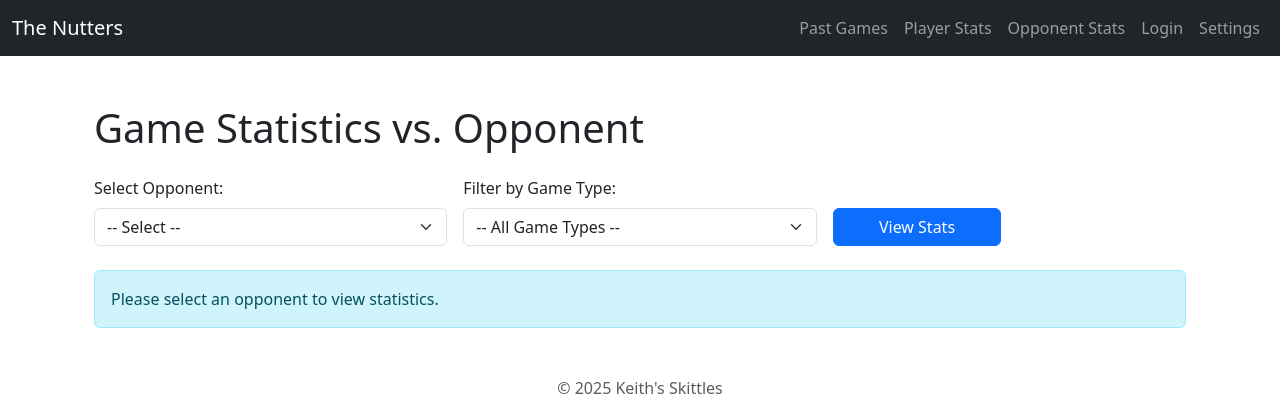
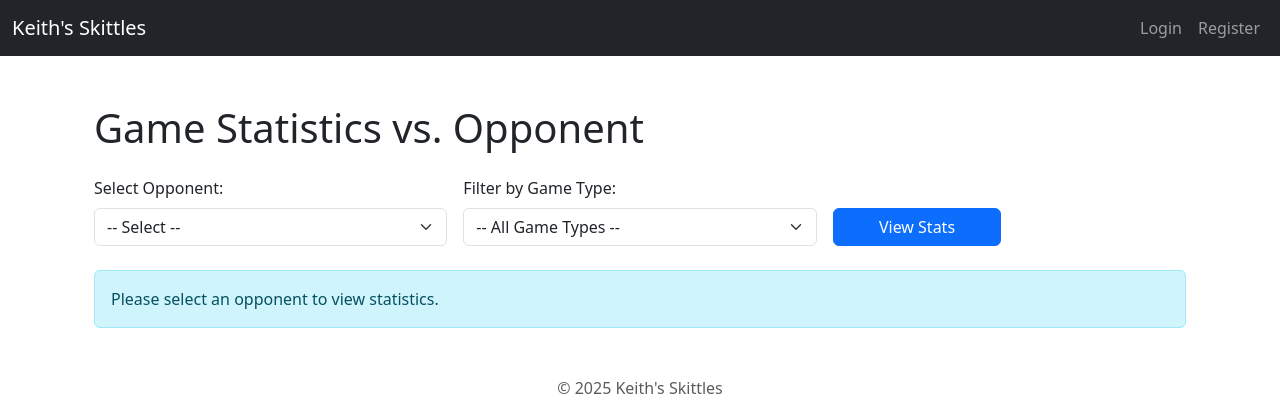
Before and after one commit to GeorgeBradley/keiths-skittles-beta, a Django app: page /live/opponent-stats/ in a window 1280 px wide. Shown: the top 420 px of the page. Run offline with Django 5.2, Linux system fonts and the light colour scheme; data that the repository does not hold is empty.

Commit message:
Assync stuff

```diff
--- a/scores/templates/scores/base.html
+++ b/scores/templates/scores/base.html
@@ -14,7 +14,7 @@
 <body>
   <nav class="navbar navbar-expand-lg navbar-dark bg-dark">
     <div class="container-fluid">
-      <a class="navbar-brand" href="">The Nutters</a>
+      <a class="navbar-brand" href="{% url 'start_game' %}">Keith's Skittles</a>
       <button class="navbar-toggler" type="button" data-bs-toggle="collapse" data-bs-target="#navbarNav">
         <span class="navbar-toggler-icon"></span>
       </button>
@@ -31,10 +31,12 @@
                 <li class="nav-item"><a class="nav-link" href="{% url 'game_statistics' game_id=active_game_id %}">Current Game Stats</a></li>
               {% endif %}
             {% endwith %}
-
+            <li class="nav-item"><a class="nav-link" href="{% url 'past_games' %}">Past Games</a></li>
             <li class="nav-item"><a class="nav-link" href="{% url 'add_player' %}">Players</a></li>
-
-
+            <li class="nav-item"><a class="nav-link" href="{% url 'player_statistics' %}">Player Stats</a></li>
+            {# ----- ADD THIS LINE FOR OPPONENT STATS ----- #}
+            <li class="nav-item"><a class="nav-link" href="{% url 'opponent_statistics' %}">Opponent Stats</a></li>
+            {# ----- END ADDED LINE ----- #}
             <li class="nav-item">
               <form action="{% url 'logout' %}" method="post" class="d-inline">
                 {% csrf_token %}
@@ -42,14 +44,8 @@
               </form>
             </li>
           {% else %}
-          <li class="nav-item"><a class="nav-link" href="{% url 'past_games' %}">Past Games</a></li>
-          <li class="nav-item"><a class="nav-link" href="{% url 'player_statistics' %}">Player Stats</a></li>
-            {# ----- ADD THIS LINE FOR OPPONENT STATS ----- #}
-            <li class="nav-item"><a class="nav-link" href="{% url 'opponent_statistics' %}">Opponent Stats</a></li>
-            {# ----- END ADDED LINE ----- #}
             <li class="nav-item"><a class="nav-link" href="{% url 'login' %}">Login</a></li>
-            <li class="nav-item"><a class="nav-link" href="{% url 'start_game' %}">Settings</a></li>
-
+            <li class="nav-item"><a class="nav-link" href="{% url 'register' %}">Register</a></li>
           {% endif %}
         </ul>
       </div>
```
